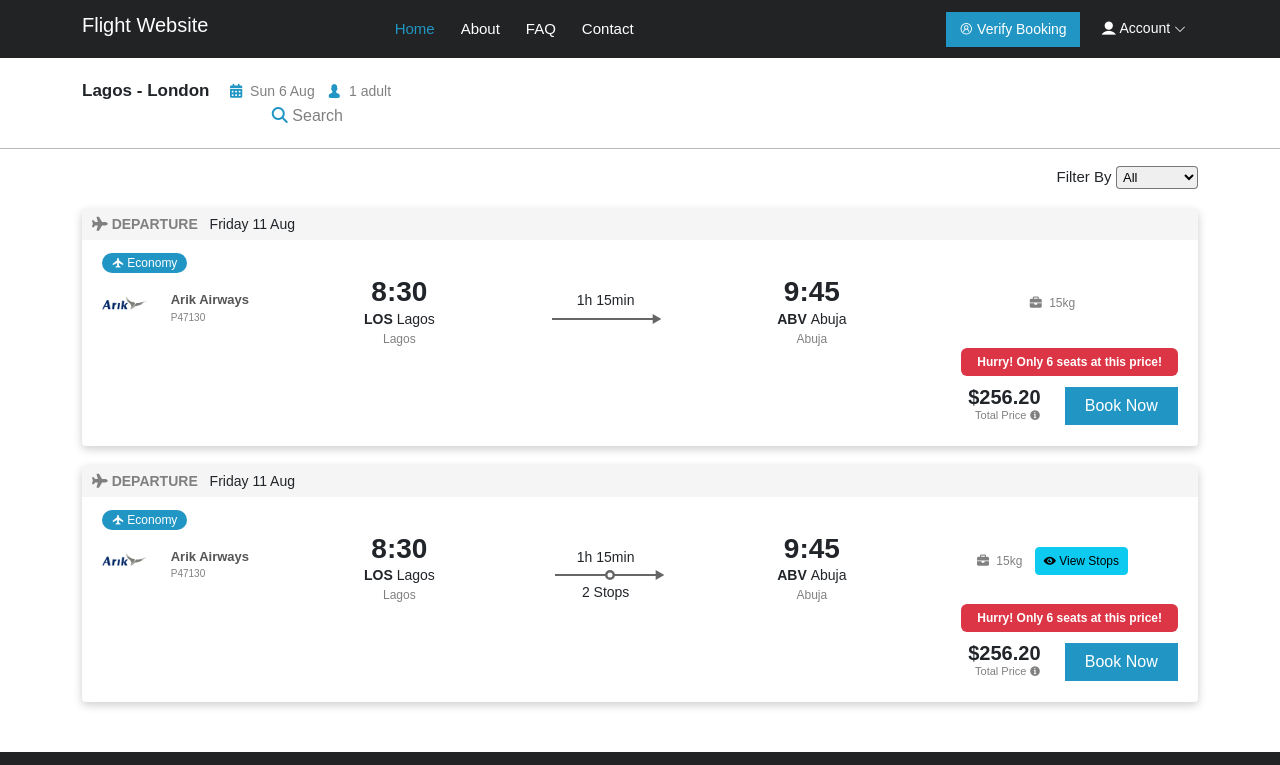
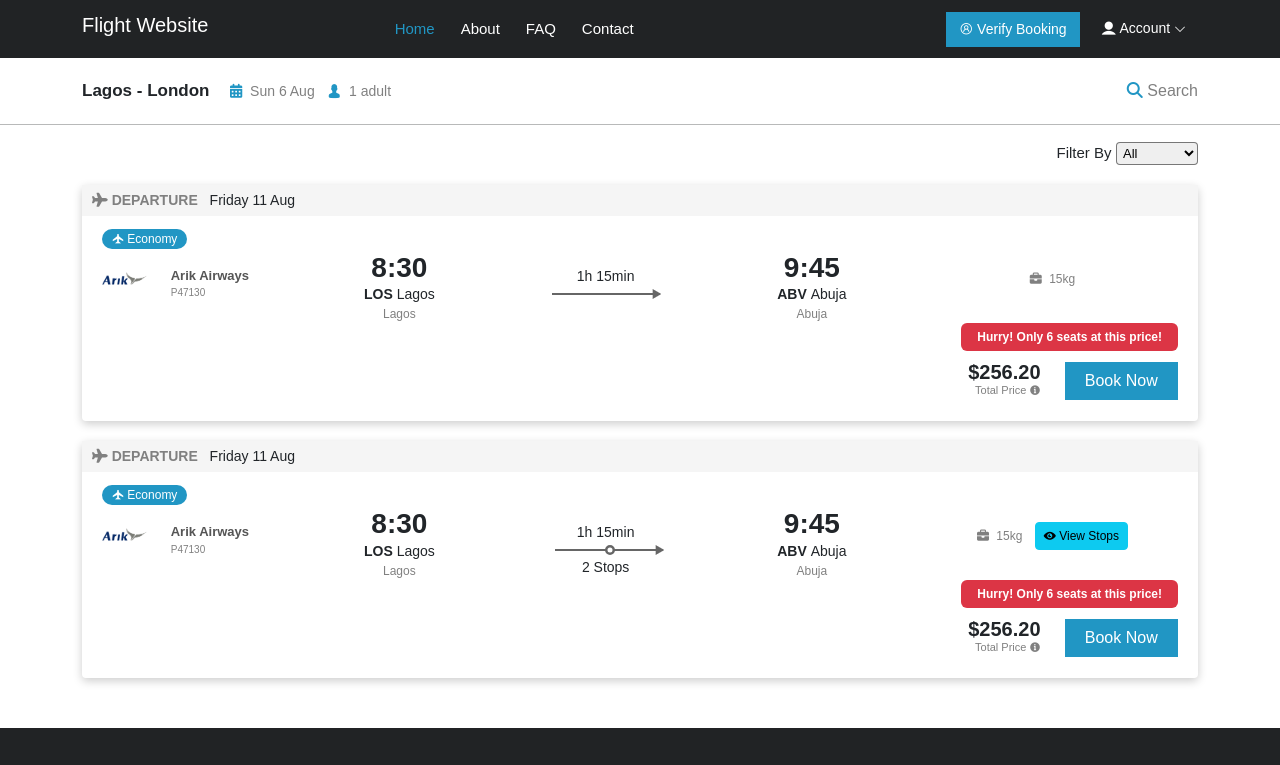
Before and after one commit to Digital-Roah/flight-website, a plain HTML site: page firststage.html in a window 1280 px wide. Shown: the top 765 px of the page. Drawn offline with Linux system fonts and the light colour scheme; a web font is replaced by a local one.

Commit message:
Update firststage.html

```diff
--- a/firststage.html
+++ b/firststage.html
@@ -90,7 +90,7 @@
 
     <div class="dest-area">
         <div class="container">
-            <div class="row d-none d-md-block">
+            <div class="row d-none d-md-flex">
                 <div class="col-md-9">
                  <span class="location font-700 me-3">Lagos - London</span>
                  <span class="date me-2"><span class="fas fa-calendar-alt text-blue me-1"></span> Sun 6 Aug</span>
```
